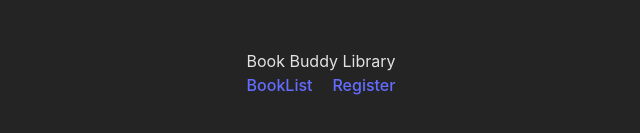
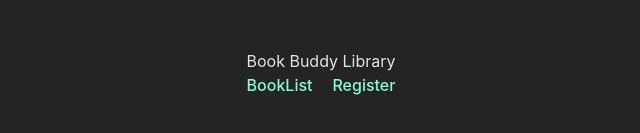
Before and after one commit to skaste/Block-30A-Career-Sim-BookBuddy, a React (Vite) app in the folder BookBuddy/: page / in a window 1280 px wide. Shown: the part 327-460 px from the top of the page, without its empty margins (319-959 px from the left). Built offline with nearby package versions, Linux system fonts and the light colour scheme.

Commit message:
changed link color

```diff
--- a/BookBuddy/src/App.css
+++ b/BookBuddy/src/App.css
@@ -12,4 +12,5 @@
   padding:5px;
   margin:5px;
   border:none;
+  color:aquamarine;
 }
```
